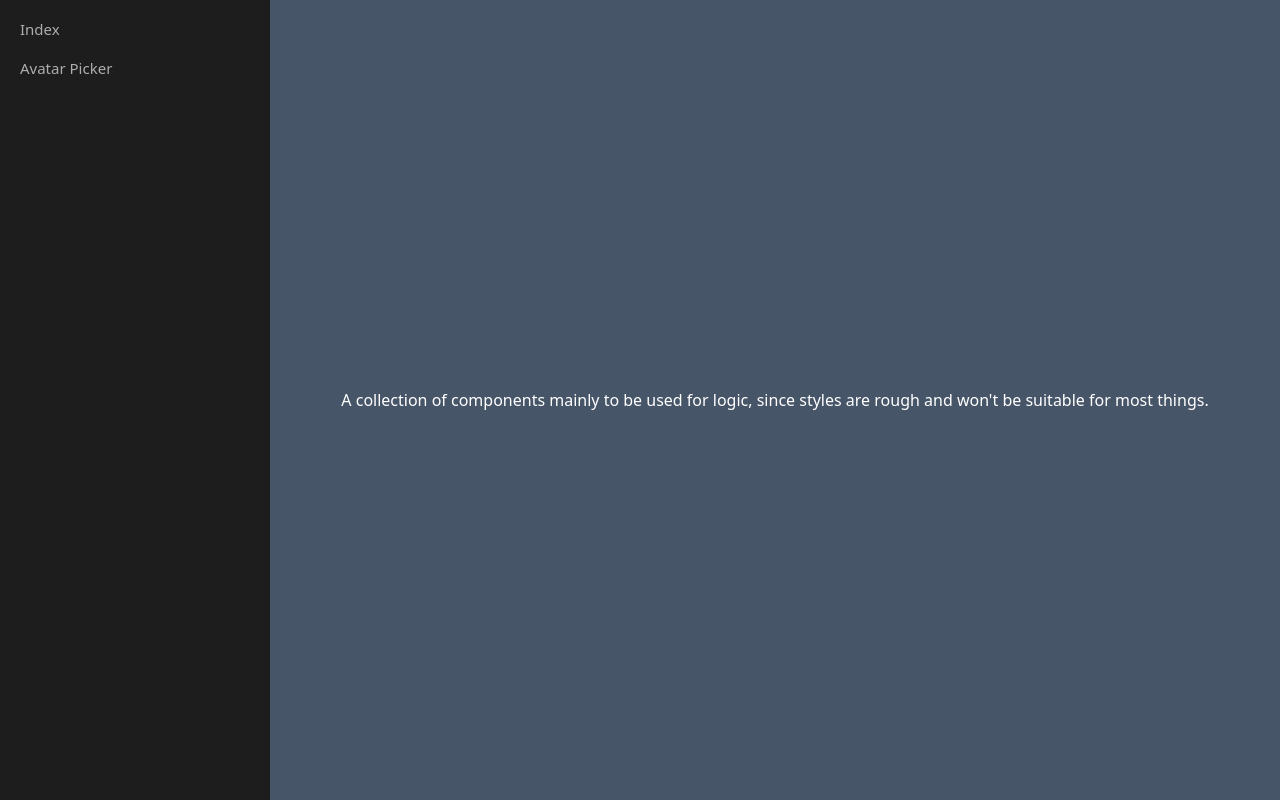
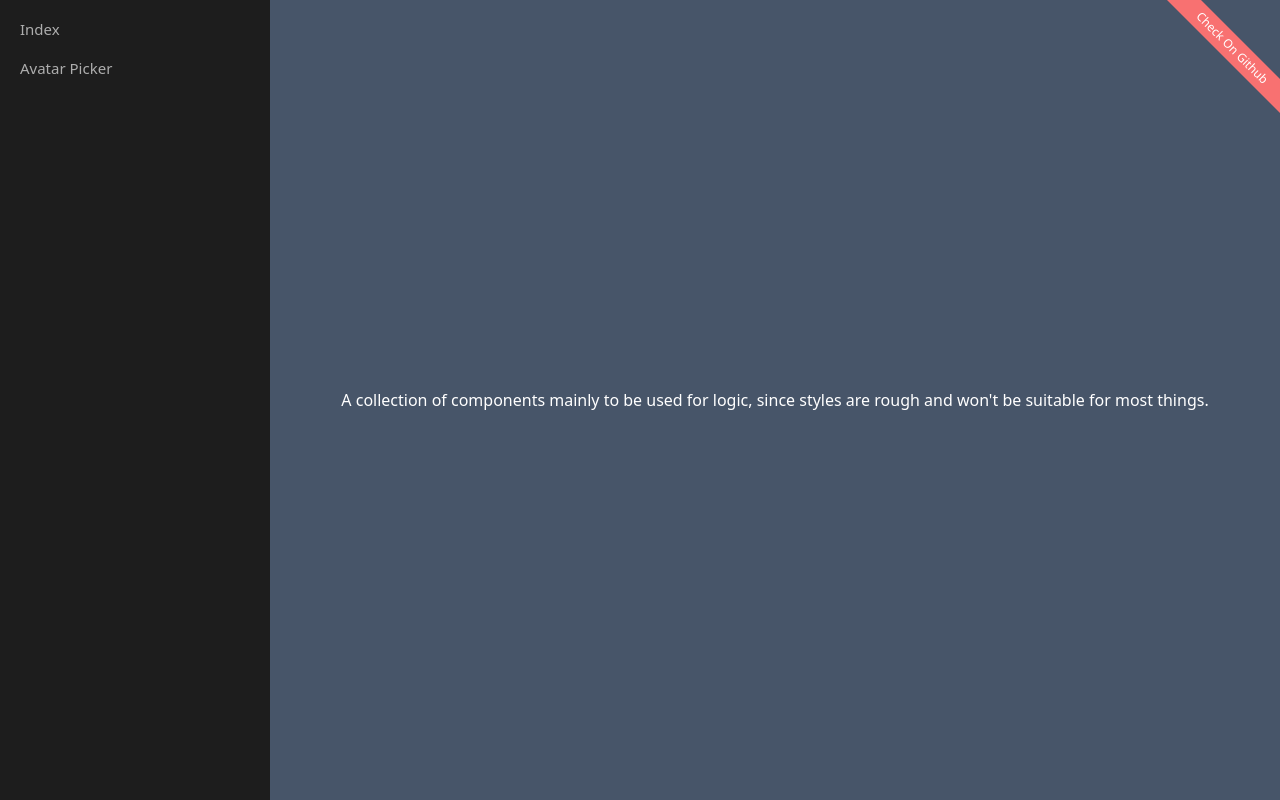
Before and after one commit to abdullahcanakci/react-logic-lib, a React (Vite) app: page / in a window 1280 px wide. Built offline with nearby package versions, Linux system fonts and the light colour scheme.

Commit message:
readme check on gh

```diff
--- a/package.json
+++ b/package.json
@@ -1,5 +1,5 @@
 {
-  "name": "React Component Logic Lib",
+  "name": "react-logic-lib",
   "version": "0.0.1",
   "scripts": {
     "dev": "vite",
--- a/src/Layout/Layout.tsx
+++ b/src/Layout/Layout.tsx
@@ -13,13 +13,22 @@ export default function Layout({ children, components }) {
         setToggled={setToggled}
         components={components}
       />
-      <div className="w-full overflow-y-auto grid place-items-center relative p-4 text-justify">
+      <div className="w-full overflow-y-auto grid place-items-center relative text-justify overflow-x-hidden">
         <button
           className="absolute top-0 left-0 lg:hidden w-12 h-12 p-4 m-2 rounded-full cursor-pointer bg-slate-800  shadow-sm hover:shadow-lg hover:bg-slate-900 transition-colors duration-150 text-white"
           onClick={() => setToggled((e) => !e)}
         >
           <FaBars className="w-full h-full" />
         </button>
+        <div className="grid place-items-center w-24 h-24  rotate-45 absolute top-0 right-0">
+          <a
+            href="https://github.com/abdullahcanakci/react-logic-lib"
+            className="w-48  ml-[-3rem] py-1 text-xs bg-red-400 text-center hover:bg-red-500  transition-colors duration-200shadow-sm hover:shadow-lg cursor-pointer"
+            target="_blank"
+          >
+            Check On Github
+          </a>
+        </div>
         <React.Suspense fallback={<>....</>}>
           <Routes>
             {components.map((component) => (
```
Also changed, not shown: 1 other file (tests, documents, lock files or other folders).
